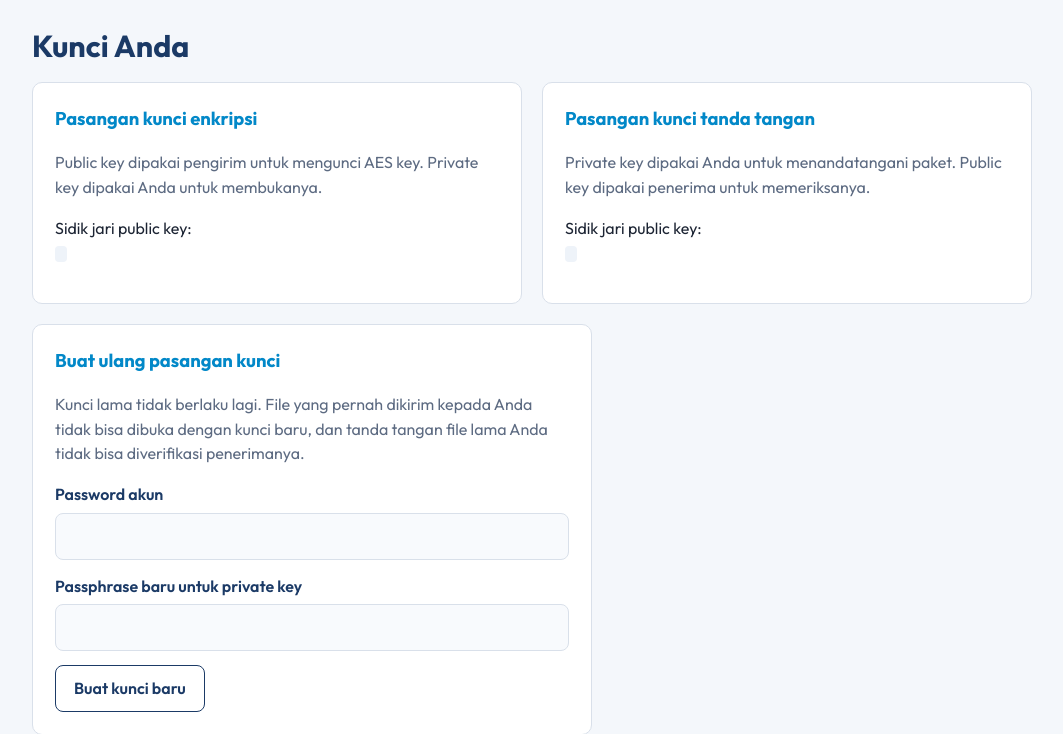
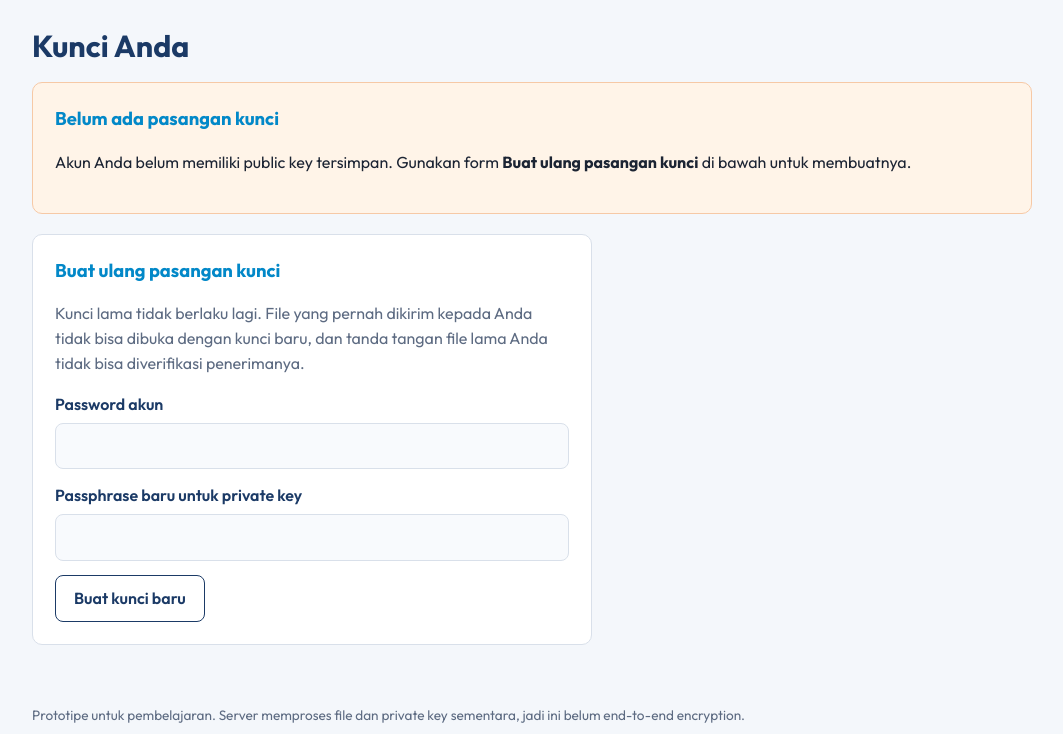
Before and after one commit to tonyyputra/secure-file-sharing, a Flask app: template templates/keys.html in a window 1280 px wide. Shown: the part 60-794 px from the top of the page, without its empty margins (108-1171 px from the left). Run offline with Flask 3, Linux system fonts and the light colour scheme; the template is opened without the code that fills it, so the values that code supplies are empty.

Commit message:
fix(keys): jadikan penerbitan kunci idempoten dan amankan halaman Keys
issue_keys() sebelumnya bercabang: INSERT untuk kunci pertama, UPDATE
untuk pembuatan ulang. Bila baris user_keys belum ada, cabang UPDATE
sukses tanpa mengubah baris apa pun, sehingga pasangan kunci baru hilang
tanpa pesan error sementara private key tetap diberikan ke pengguna.
Kedua cabang digabung menjadi satu INSERT ... ON CONFLICT(user_id)
DO UPDATE, jadi hasilnya sama untuk kedua kasus.

Halaman /keys juga memanggil cs.fingerprint(k[...]) tanpa memeriksa k,
sehingga baris kunci yang tidak ada menyebabkan TypeError dan HTTP 500.
Sekarang sidik jari hanya dihitung bila baris ada, dan template
menampilkan peringatan beserta arahan ke form pembuatan kunci.

(cherry picked from commit 913a6ae60a55d14f81d064d043948172ef153ee0)

```diff
--- a/app.py
+++ b/app.py
@@ -216,18 +216,25 @@ def http_error(e):
 
 
 # ------------------------------------------------------------------ kunci
-def issue_keys(user_id, passphrase, replace=False):
-    """Buat 2 pasang RSA. Public key -> SQLite. Private key (PEM ber-passphrase) -> memori sementara."""
+def issue_keys(user_id, passphrase):
+    """Buat 2 pasang RSA. Public key -> SQLite. Private key (PEM ber-passphrase) -> memori sementara.
+
+    Satu pernyataan upsert dipakai untuk pembuatan awal maupun pembuatan ulang.
+    Varian sebelumnya memakai UPDATE terpisah, yang bila baris user_keys belum
+    ada akan sukses tanpa mengubah apa pun sehingga kunci baru hilang diam-diam.
+    """
     enc_key, sig_key = cs.generate_rsa_key(), cs.generate_rsa_key()
     db = get_db()
     enc_pub = cs.export_public_pem(enc_key).decode()
     sig_pub = cs.export_public_pem(sig_key).decode()
-    if replace:
-        db.execute("UPDATE user_keys SET encryption_public_key=?, signing_public_key=?, created_at=? WHERE user_id=?",
-                   (enc_pub, sig_pub, now(), user_id))
-    else:
-        db.execute("INSERT INTO user_keys(user_id, encryption_public_key, signing_public_key, created_at) VALUES(?,?,?,?)",
-                   (user_id, enc_pub, sig_pub, now()))
+    db.execute(
+        """INSERT INTO user_keys(user_id, encryption_public_key, signing_public_key, created_at)
+           VALUES(?,?,?,?)
+           ON CONFLICT(user_id) DO UPDATE SET
+               encryption_public_key = excluded.encryption_public_key,
+               signing_public_key    = excluded.signing_public_key,
+               created_at            = excluded.created_at""",
+        (user_id, enc_pub, sig_pub, now()))
     PENDING_KEYS[user_id] = {
         "enc": cs.export_private_pem(enc_key, passphrase),
         "sig": cs.export_private_pem(sig_key, passphrase),
@@ -467,9 +474,11 @@ def decrypt(file_id):
 @login_required
 def keys():
     k = get_db().execute("SELECT * FROM user_keys WHERE user_id=?", (g.user["id"],)).fetchone()
+    # k bisa None bila baris kunci belum/gagal dibuat. Jangan sampai halaman 500;
+    # tampilkan peringatan dan arahkan pengguna ke form buat ulang kunci.
     return render_template("keys.html", pending=pending_for(g.user["id"]), k=k,
-                           enc_fp=cs.fingerprint(k["encryption_public_key"]),
-                           sig_fp=cs.fingerprint(k["signing_public_key"]))
+                           enc_fp=cs.fingerprint(k["encryption_public_key"]) if k else None,
+                           sig_fp=cs.fingerprint(k["signing_public_key"]) if k else None)
 
 
 @app.route("/keys/download/<kind>")
@@ -500,7 +509,7 @@ def key_regenerate():
     elif len(passphrase) < 8:
         flash("Passphrase minimal 8 karakter.", "error")
     else:
-        issue_keys(g.user["id"], passphrase, replace=True)
+        issue_keys(g.user["id"], passphrase)
         get_db().commit()
         flash("Pasangan kunci baru dibuat. File lama yang ditujukan ke Anda tidak bisa dibuka lagi dengan kunci baru.", "success")
     return redirect(url_for("keys"))
--- a/templates/keys.html
+++ b/templates/keys.html
@@ -13,6 +13,12 @@
   </p>
 </section>
 {% endif %}
+{% if not k %}
+<section class="card warn">
+  <h2>Belum ada pasangan kunci</h2>
+  <p>Akun Anda belum memiliki public key tersimpan. Gunakan form <b>Buat ulang pasangan kunci</b> di bawah untuk membuatnya.</p>
+</section>
+{% else %}
 <div class="two">
   <section class="card">
     <h2>Pasangan kunci enkripsi</h2>
@@ -25,6 +31,7 @@
     <p>Sidik jari public key:<br><code>{{ sig_fp }}</code></p>
   </section>
 </div>
+{% endif %}
 <section class="card form-card">
   <h2>Buat ulang pasangan kunci</h2>
   <p class="muted">Kunci lama tidak berlaku lagi. File yang pernah dikirim kepada Anda tidak bisa dibuka dengan kunci baru, dan tanda tangan file lama Anda tidak bisa diverifikasi penerimanya.</p>
```
